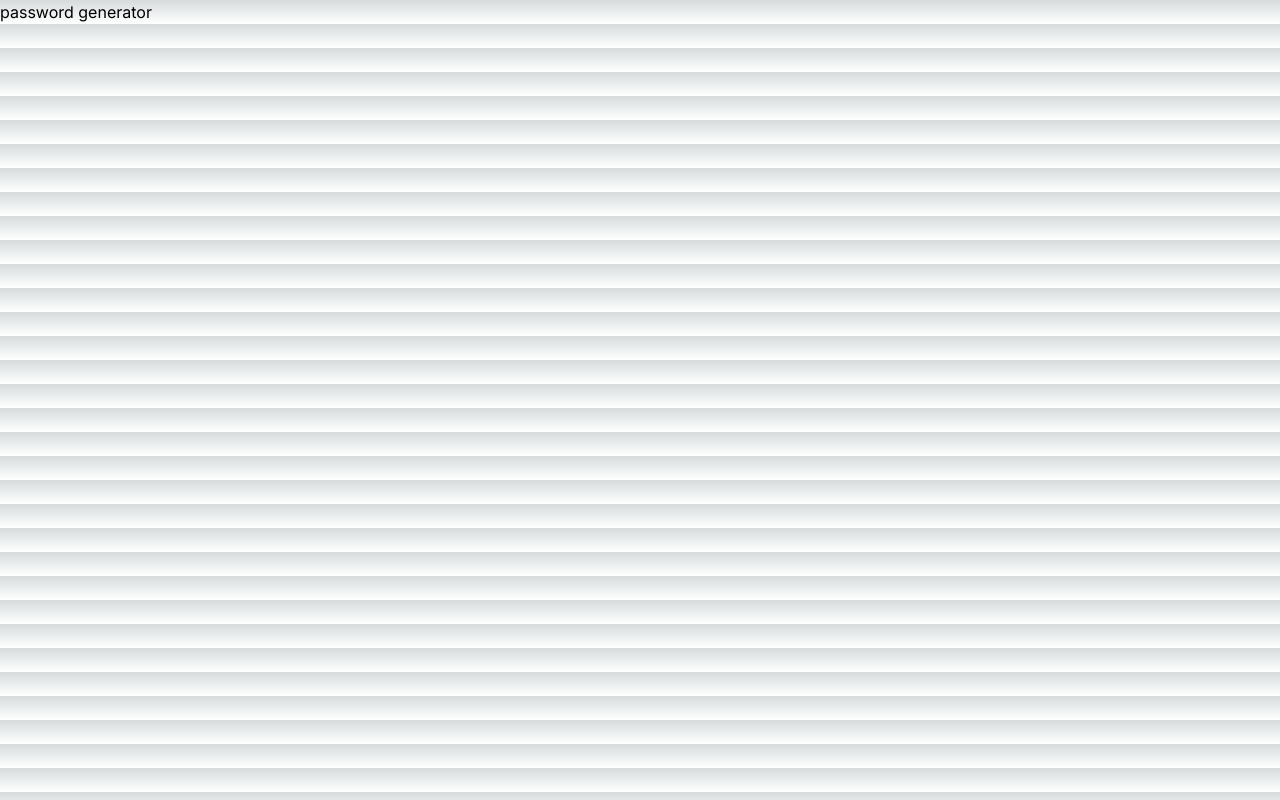
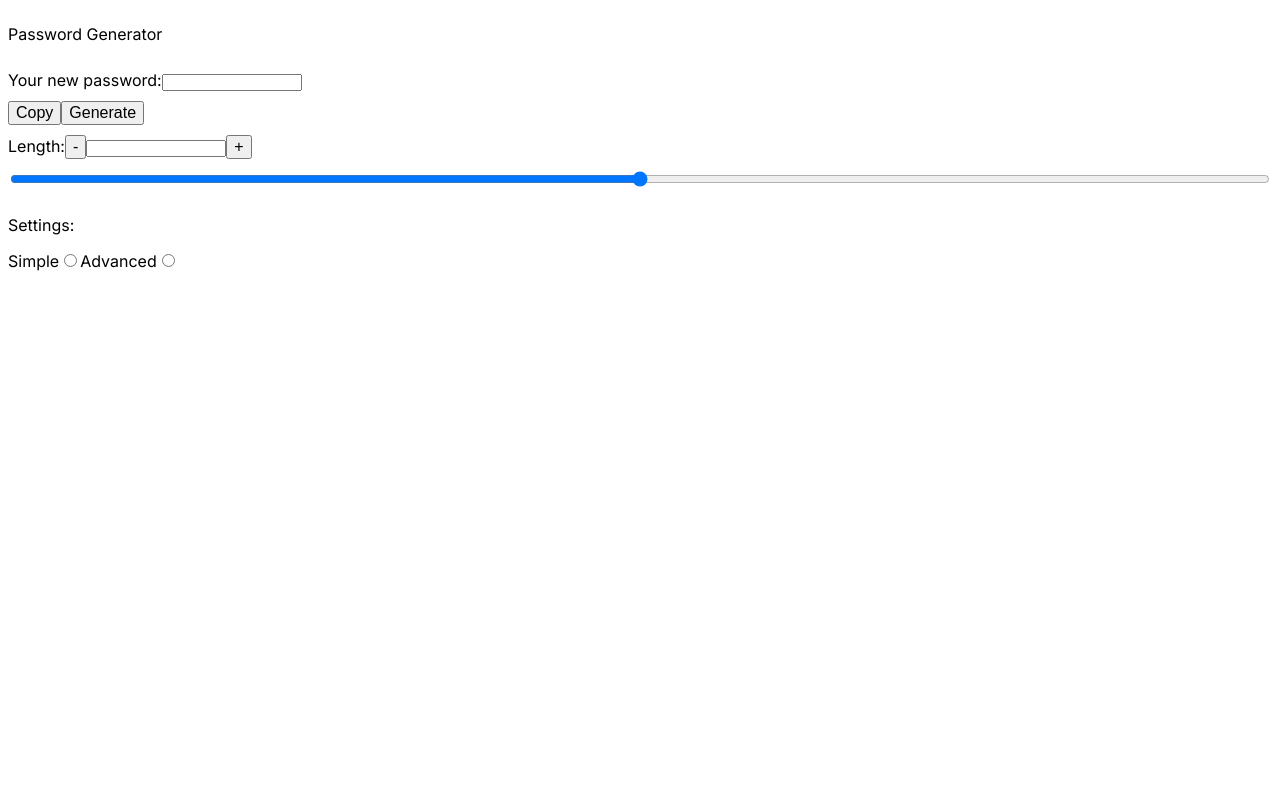
Before and after one commit to alexismarroquin7/password-generator-by-alexis-marroquin, a Next.js app: page / in a window 1280 px wide. Built offline with nearby package versions, Linux system fonts and the light colour scheme.

Commit message:
adds password generator scaffolding

```diff
--- a/app/globals.css
+++ b/app/globals.css
@@ -1,27 +1,11 @@
-@tailwind base;
-@tailwind components;
-@tailwind utilities;
-
-:root {
-  --foreground-rgb: 0, 0, 0;
-  --background-start-rgb: 214, 219, 220;
-  --background-end-rgb: 255, 255, 255;
+* {
+  box-sizing: border-box;
+  font-size: 62.5%;
 }
 
-@media (prefers-color-scheme: dark) {
-  :root {
-    --foreground-rgb: 255, 255, 255;
-    --background-start-rgb: 0, 0, 0;
-    --background-end-rgb: 0, 0, 0;
-  }
+
+p,
+label,
+button {
+  font-size: 1.6rem;
 }
-
-body {
-  color: rgb(var(--foreground-rgb));
-  background: linear-gradient(
-      to bottom,
-      transparent,
-      rgb(var(--background-end-rgb))
-    )
-    rgb(var(--background-start-rgb));
-}
--- a/components/PasswordGenerator/index.js
+++ b/components/PasswordGenerator/index.js
@@ -1,5 +1,53 @@
+import styles from "./index.module.css"
+
 export const PasswordGenerator = () => {
-  return <div>
-    <p>password generator</p>
+  return <div
+    className={styles.root}
+  >
+    <p>Password Generator</p>
+
+    <label>
+      Your new password:
+      <input
+        type="text"
+      />
+    </label>
+
+    <div>
+      <button>Copy</button>
+      <button>Generate</button>
+    </div>
+
+    <label>
+      Length:
+      <button>-</button>
+      <input
+        type="text"
+      />
+      <button>+</button>
+
+    </label>
+
+    <input
+      type="range"
+    />
+
+
+    <div>
+      <p>
+        Settings:
+      </p>
+      <label>Simple
+        <input
+          type="radio"
+        />
+      </label>
+      <label>Advanced
+        <input
+          type="radio"
+        />
+      </label>
+    </div>
+
   </div>
 }
--- /dev/null
+++ b/components/PasswordGenerator/index.module.css
@@ -0,0 +1,5 @@
+.root {
+  display: flex;
+  flex-flow: column wrap;
+  gap: 1rem;
+}
```
